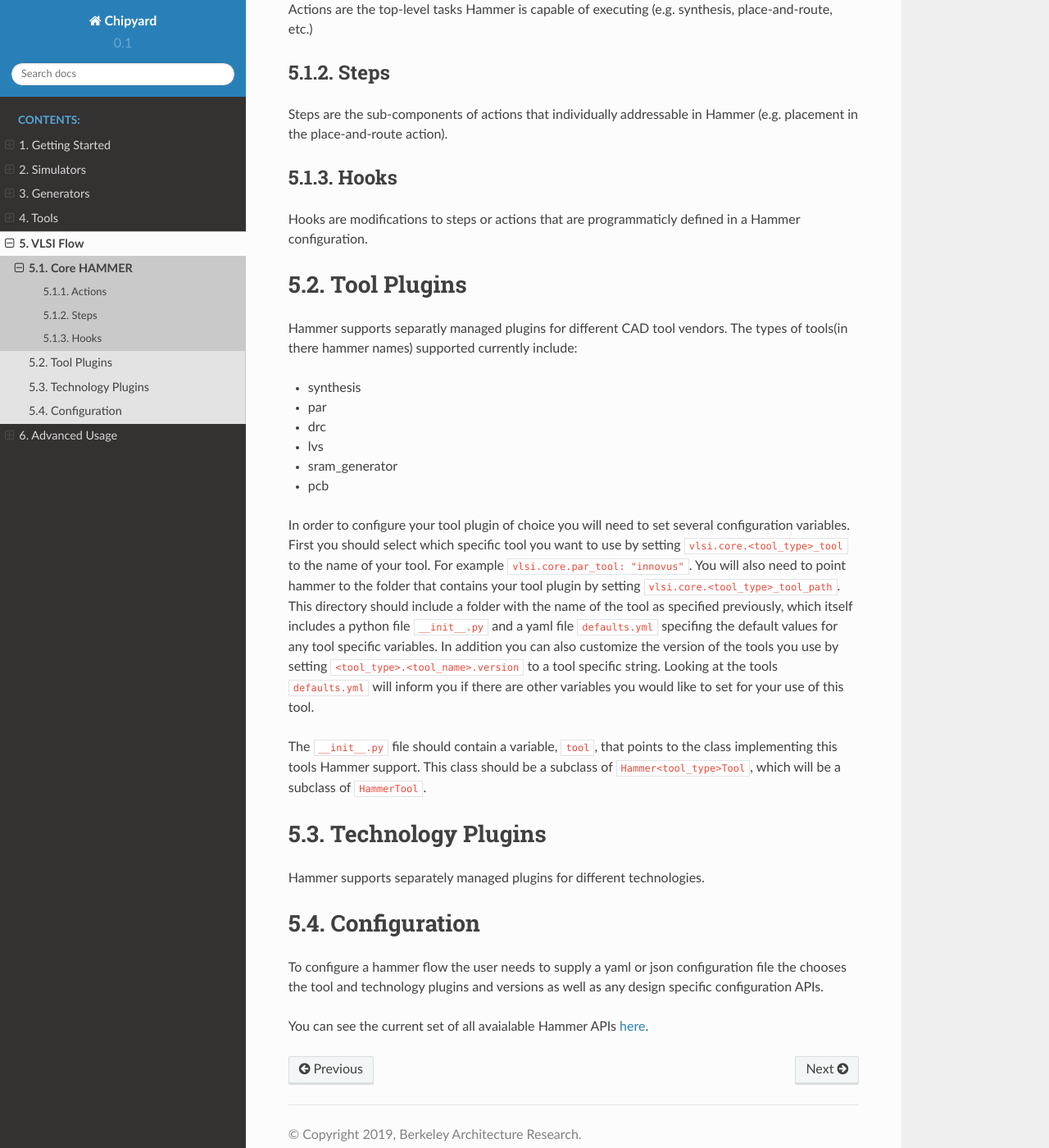
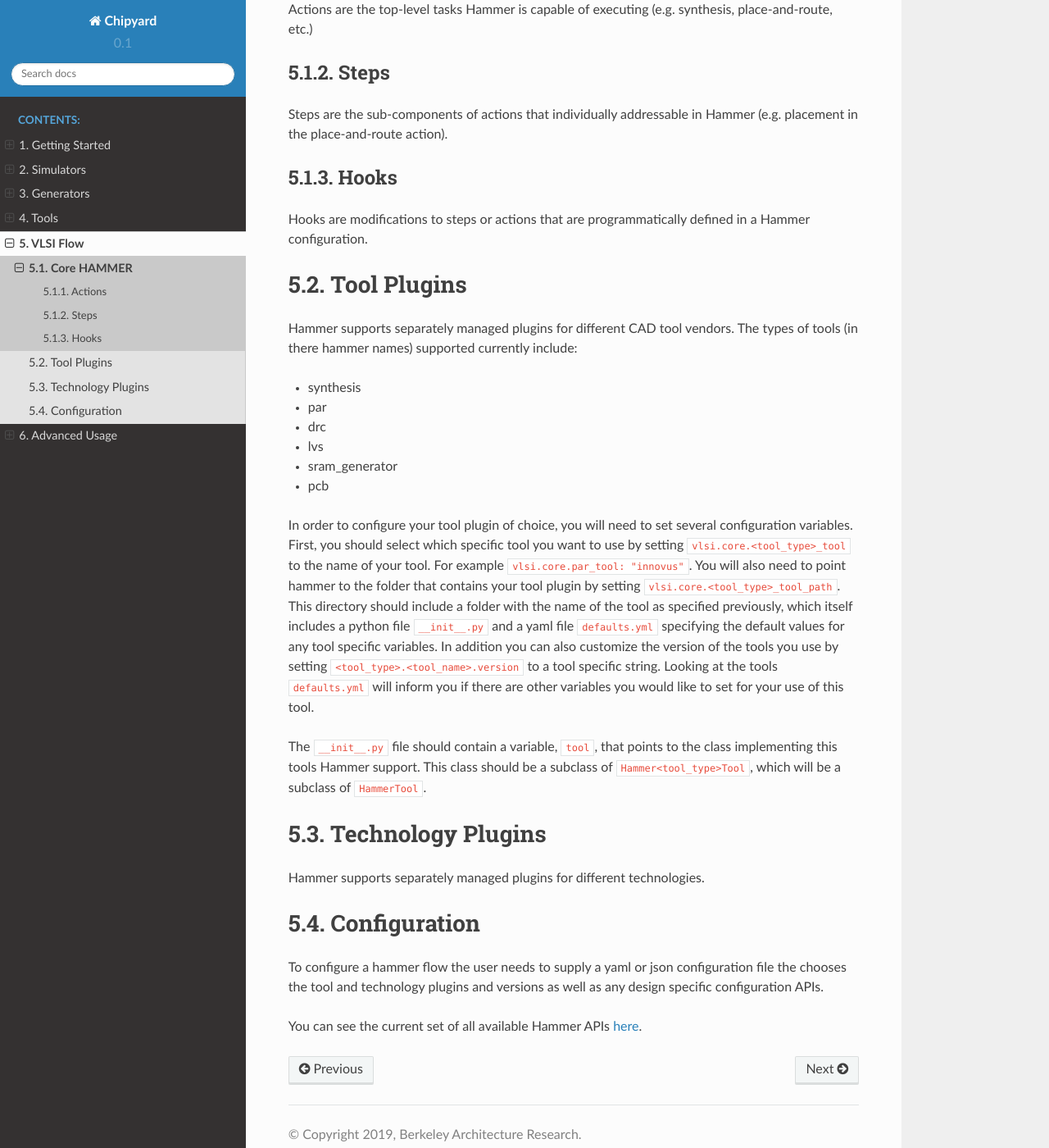
Before and after one commit to ucb-bar/chipyard, a Sphinx documentation site: the page built from docs/VLSI/HAMMER.rst, in a window 1280 px wide and 1400 px high, scrolled down 360 px. Shown: the whole window at 82% size. Built offline with Sphinx 7.4.7 and the Read the Docs theme 2.0.0, drawn with Linux system fonts in a browser that asks for light colours; pages that are not in the unit, such as notebooks, are missing from menus.

Commit message:
grammer + spell check

```diff
--- a/docs/VLSI/HAMMER.rst
+++ b/docs/VLSI/HAMMER.rst
@@ -19,13 +19,13 @@ Steps are the sub-components of actions that individually addressable in Hammer
 Hooks
 -------
 
-Hooks are modifications to steps or actions that are programmaticly defined in a Hammer configuration.
+Hooks are modifications to steps or actions that are programmatically defined in a Hammer configuration.
 
 Tool Plugins
 ============
 
-Hammer supports separatly managed plugins for different CAD tool vendors.
-The types of tools(in there hammer names) supported currently include:
+Hammer supports separately managed plugins for different CAD tool vendors.
+The types of tools (in there hammer names) supported currently include:
 
 * synthesis
 * par
@@ -34,27 +34,25 @@ The types of tools(in there hammer names) supported currently include:
 * sram_generator
 * pcb
 
-In order to configure your tool plugin of choice you will need to set several configuration variables.
-First you should select which specific tool you want to use by setting ``vlsi.core.<tool_type>_tool`` to the name of your tool.
+In order to configure your tool plugin of choice, you will need to set several configuration variables.
+First, you should select which specific tool you want to use by setting ``vlsi.core.<tool_type>_tool`` to the name of your tool.
 For example ``vlsi.core.par_tool: "innovus"``.
 You will also need to point hammer to the folder that contains your tool plugin by setting ``vlsi.core.<tool_type>_tool_path``.
-This directory should include a folder with the name of the tool as specified previously, which itself includes a python file ``__init__.py`` and a yaml file ``defaults.yml`` specifing the default values for any tool specific variables.
+This directory should include a folder with the name of the tool as specified previously, which itself includes a python file ``__init__.py`` and a yaml file ``defaults.yml`` specifying the default values for any tool specific variables.
 In addition you can also customize the version of the tools you use by setting ``<tool_type>.<tool_name>.version`` to a tool specific string.
 Looking at the tools ``defaults.yml`` will inform you if there are other variables you would like to set for your use of this tool.
 
 The ``__init__.py`` file should contain a variable, ``tool``, that points to the class implementing this tools Hammer support.
 This class should be a subclass of ``Hammer<tool_type>Tool``, which will be a subclass of ``HammerTool``.
 
-
 Technology Plugins
 ==================
 
 Hammer supports separately managed plugins for different technologies.
-
 
 Configuration
 =============
 
 To configure a hammer flow the user needs to supply a yaml or json configuration file the chooses the tool and technology plugins and versions as well as any design specific configuration APIs.
 
-You can see the current set of all avaialable Hammer APIs `here <https://github.com/ucb-bar/hammer/blob/master/src/hammer-vlsi/defaults.yml>`__.
+You can see the current set of all available Hammer APIs `here <https://github.com/ucb-bar/hammer/blob/master/src/hammer-vlsi/defaults.yml>`__.
--- a/docs/VLSI/index.rst
+++ b/docs/VLSI/index.rst
@@ -2,7 +2,7 @@ VLSI Flow
 ================================
 
 The Chipyard framework aims to provide wrappers for a general VLSI flow.
-In particular, we aim to support the HAMMER physical deisgn generator flow.
+In particular, we aim to support the HAMMER physical design generator flow.
 
 .. toctree::
    :maxdepth: 2
```
